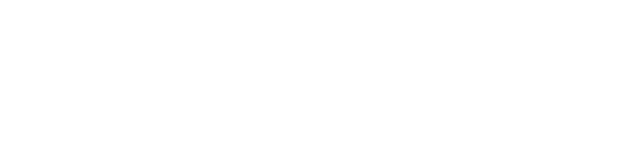
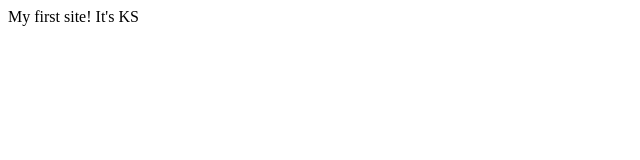
Before and after one commit to KaterynaQArea/genius-project, a plain HTML site: page index.html in a window 1280 px wide. Shown: the whole page, without its empty margins (0-640 px from the left). Drawn offline with Linux system fonts and the light colour scheme.

Commit message:
Koteya commit

```diff
--- a/index.html
+++ b/index.html
@@ -5,5 +5,7 @@
     <meta name="viewport" content="width=device-width, initial-scale=1.0" />
     <title>Document</title>
   </head>
-  <body></body>
+  <body>
+    My first site! It's KS
+  </body>
 </html>
```
